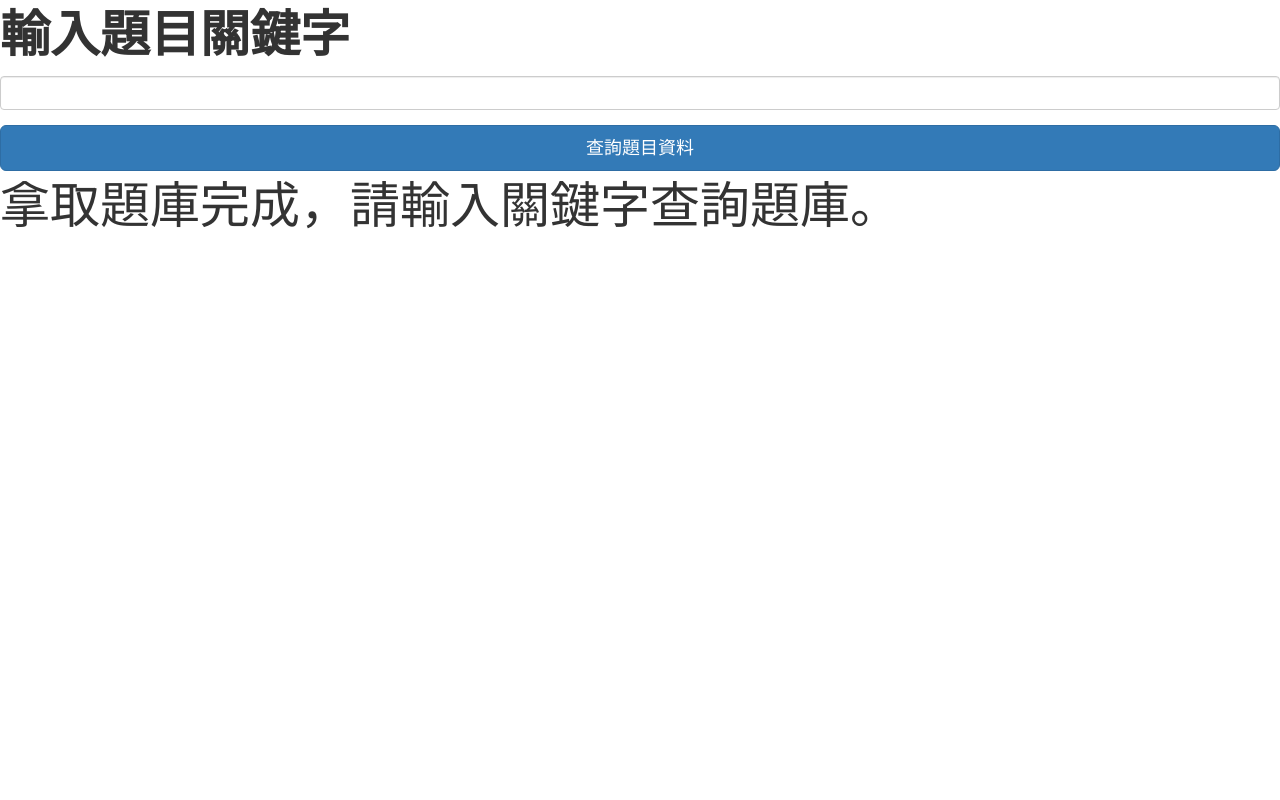
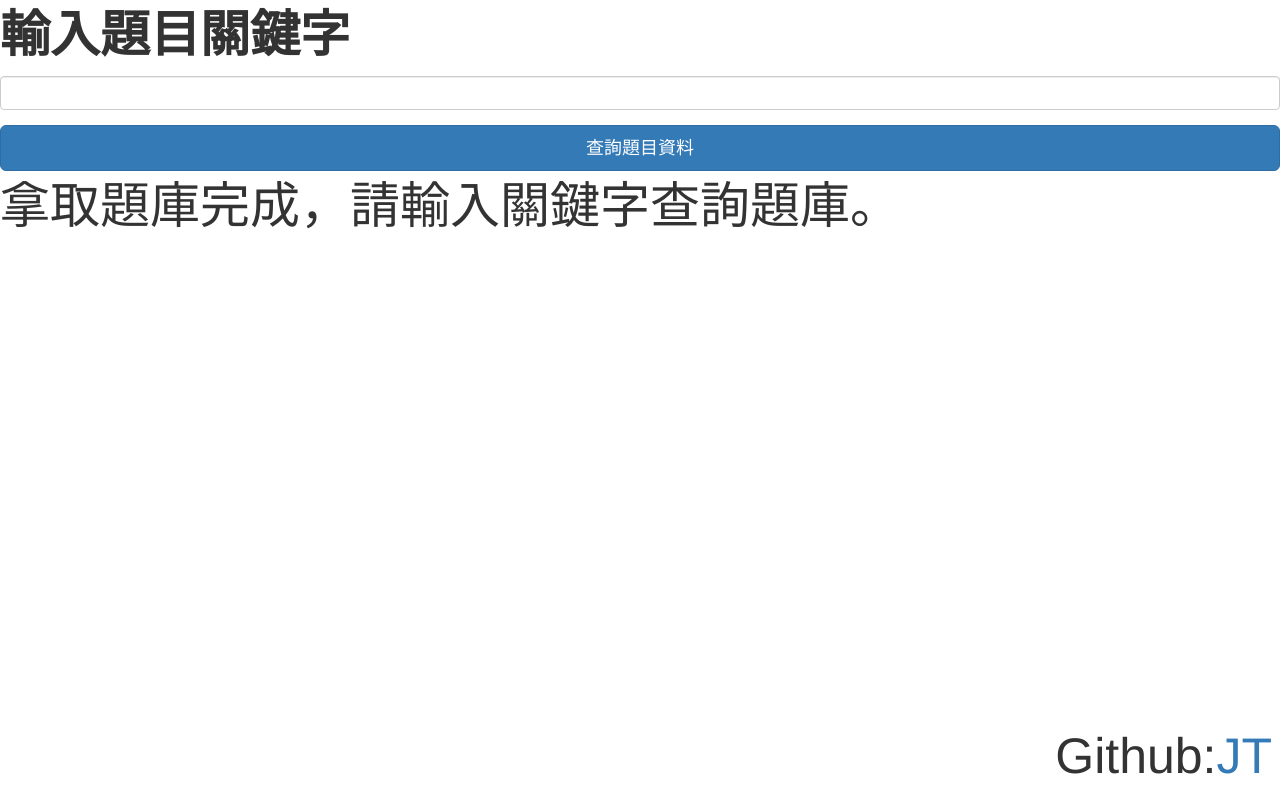
Before and after one commit to jimting/AREEAnswer, a plain HTML site: page index.html in a window 1280 px wide. Drawn offline with nearby package versions, Linux system fonts and the light colour scheme.

Commit message:
Update index.html

```diff
--- a/index.html
+++ b/index.html
@@ -8,6 +8,13 @@
 			body
 			{
 				font-size:50px;
+			}
+
+			#footer
+			{
+				position: fixed;
+				bottom: 8px;
+				right: 8px;
 			}
 		</style>
 		<script>
@@ -62,5 +69,6 @@
 		<div id="result">
 
 		</div>
+		<div id="footer">Github:<a href="https://github.com/jimting/AREEAnswer">JT</a></div>
 	</body>
 </html>
```
